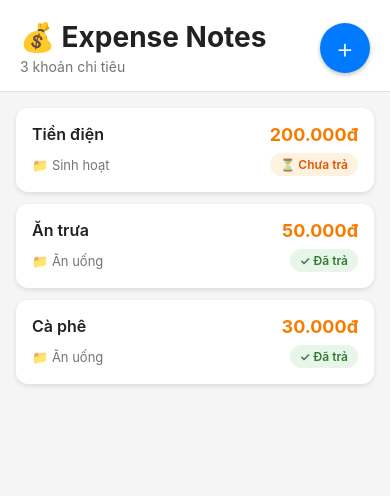
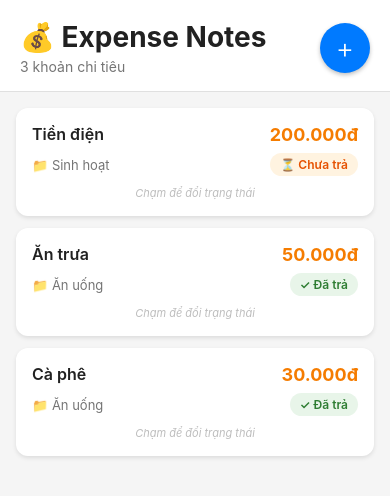
Before and after one commit to luuvanphat/LuuVanPhat_22690181_KTTH_Mobile, a React Native app in the folder expense-notes/: screen / in a window 390 px wide. Shown: the top 496 px of the page. Built offline with nearby package versions, Linux system fonts and the light colour scheme.

Commit message:
Cau 5 add toggle status

```diff
--- a/expense-notes/App.tsx
+++ b/expense-notes/App.tsx
@@ -13,6 +13,7 @@ import {
   seedSampleData,
   getAllExpenses,
   insertExpense,
+  togglePaidStatus,
   type Expense,
 } from './src/database/db';
 import ExpenseList from './src/components/ExpenseList';
@@ -61,6 +62,15 @@ export default function App() {
     await loadExpenses();
   };
 
+  const handleTogglePaid = async (id: number) => {
+    try {
+      await togglePaidStatus(id);
+      await loadExpenses();
+    } catch (err) {
+      console.error('Error toggling paid status:', err);
+    }
+  };
+
   if (error) {
     return (
       <SafeAreaView style={styles.container}>
@@ -106,7 +116,7 @@ export default function App() {
       </View>
 
       {/* Expense List */}
-      <ExpenseList expenses={expenses} />
+      <ExpenseList expenses={expenses} onTogglePaid={handleTogglePaid} />
 
       {/* Add Expense Modal */}
       <AddExpenseModal
--- a/expense-notes/src/components/ExpenseList.tsx
+++ b/expense-notes/src/components/ExpenseList.tsx
@@ -1,18 +1,23 @@
 import React from 'react';
-import { FlatList, Text, View, StyleSheet } from 'react-native';
+import { FlatList, Text, View, StyleSheet, TouchableOpacity } from 'react-native';
 import { Expense } from '../database/db';
 
 interface ExpenseListProps {
   expenses: Expense[];
+  onTogglePaid?: (id: number) => void;
 }
 
-const ExpenseList: React.FC<ExpenseListProps> = ({ expenses }) => {
+const ExpenseList: React.FC<ExpenseListProps> = ({ expenses, onTogglePaid }) => {
   const formatCurrency = (amount: number): string => {
     return `${amount.toLocaleString('vi-VN')}đ`;
   };
 
   const renderItem = ({ item }: { item: Expense }) => (
-    <View style={styles.expenseItem}>
+    <TouchableOpacity
+      style={styles.expenseItem}
+      onPress={() => onTogglePaid && onTogglePaid(item.id)}
+      activeOpacity={0.7}
+    >
       <View style={styles.expenseHeader}>
         <Text style={styles.expenseTitle}>{item.title}</Text>
         <Text style={styles.expenseAmount}>{formatCurrency(item.amount)}</Text>
@@ -27,7 +32,10 @@ const ExpenseList: React.FC<ExpenseListProps> = ({ expenses }) => {
           </Text>
         </View>
       </View>
-    </View>
+
+      {/* Hint cho user */}
+      <Text style={styles.hintText}>Chạm để đổi trạng thái</Text>
+    </TouchableOpacity>
   );
 
   const renderEmptyState = () => (
@@ -91,6 +99,7 @@ const styles = StyleSheet.create({
     flexDirection: 'row',
     justifyContent: 'space-between',
     alignItems: 'center',
+    marginBottom: 6,
   },
   expenseCategory: {
     fontSize: 13,
@@ -118,6 +127,13 @@ const styles = StyleSheet.create({
   unpaidText: {
     color: '#E65100',
   },
+  hintText: {
+    fontSize: 11,
+    color: '#BDBDBD',
+    fontStyle: 'italic',
+    textAlign: 'center',
+    marginTop: 4,
+  },
   emptyState: {
     flex: 1,
     justifyContent: 'center',
```
